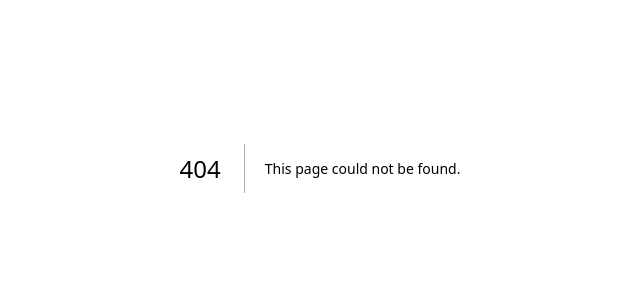
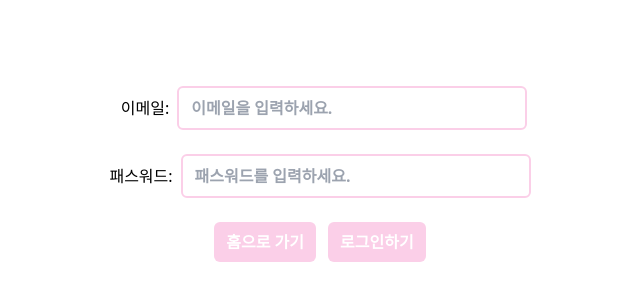
Before and after one commit to jeongSunny1/TodoList, a Next.js app: page /login in a window 1280 px wide. Before the commit this address had no page. Shown: the part 232-532 px from the top of the page, without its empty margins (320-960 px from the left). Built offline with nearby package versions, Linux system fonts and the light colour scheme.

Commit message:
feat: login page UI

```diff
--- a/src/app/@form/error.tsx
+++ b/src/app/@data/Error.tsx
@@ -1,4 +1,3 @@
-"use client";
 import React from "react";
 
 function error() {
--- /dev/null
+++ b/src/app/@data/Loading.tsx
@@ -0,0 +1,9 @@
+export const Loading = () => {
+  return (
+    <div className="w-[350px] h-[100%] border-slate-200 rounded-md p-4 text-center border-2 bg-gray-300 animate-pulse flex flex-col justify-center items-center">
+      <div className="h-8 bg-gray-400 rounded w-2/3 mb-2"></div>
+      <div className="h-6 bg-gray-400 rounded w-1/2"></div>
+      <div className="h-8 bg-gray-400 rounded w-1/3 mt-3"></div>
+    </div>
+  );
+};
--- /dev/null
+++ b/src/app/@data/page.tsx
@@ -0,0 +1,98 @@
+// "use client";
+// import React, { useEffect, useState } from "react";
+// import { DataProps } from "../types/type";
+// import DeletePutButton from "../utils/DeletePutButton";
+// import { Loading } from "./Loading";
+
+// const Data: React.FC<DataProps> = ({ todoList, deleteTodo, updateTodo }) => {
+//   const [isLoading, setIsLoading] = useState(false);
+
+//   useEffect(() => {
+//     const timer = setTimeout(() => {
+//       setIsLoading(true);
+//     }, 3000);
+//     setIsLoading(false);
+
+//     return () => clearTimeout(timer);
+//   }, []);
+
+//   return (
+//     <div className="flex flex-wrap gap-5 w-[1095px] max-w-[1200px] h-[250px]">
+//       <div className="w-[350px] h-[100%] border-slate-200 rounded-md p-4 text-center border-2 bg-indigo-100 flex flex-col justify-center items-center">
+//         <Loading />
+//       </div>
+//       {todoList.map((item: any) => (
+//         <div
+//           key={item.id}
+//           className="w-[350px] h-[100%] border-slate-200 rounded-md p-4
+//             text-center border-2 bg-indigo-100 flex flex-col justify-center items-center"
+//         >
+//           <p className="text-xl	font-medium	">제목: {item.title}</p>
+//           <p>내용: {item.content}</p>
+
+//           <div className="mt-3">
+//             <DeletePutButton
+//               item={item}
+//               updateTodo={updateTodo}
+//               deleteTodo={deleteTodo}
+//             />
+//           </div>
+//         </div>
+//       ))}
+//     </div>
+//   );
+// };
+
+// export default Data;
+
+"use client";
+import React, { useEffect, useState } from "react";
+import { DataProps } from "../types/type";
+import DeletePutButton from "../utils/DeletePutButton";
+import { Loading } from "./Loading";
+
+const Data: React.FC<DataProps> = ({ todoList, deleteTodo, updateTodo }) => {
+  const [isLoading, setIsLoading] = useState(true);
+
+  useEffect(() => {
+    const timer = setTimeout(() => {
+      setIsLoading(false);
+    }, 3000);
+
+    return () => clearTimeout(timer);
+  }, []);
+
+  return (
+    <div className="flex flex-wrap gap-5 w-[1095px] max-w-[1200px] h-[250px]">
+      {isLoading
+        ? Array.from({ length: todoList.length }).map((_, index) => (
+            <div
+              key={index}
+              className="w-[350px] h-[100%] border-slate-200 rounded-md p-4 text-center border-2 bg-indigo-100 flex flex-col justify-center items-center"
+            >
+              <Loading key={index} />
+            </div>
+          ))
+        : todoList.map((item: any) => (
+            <div
+              key={item.id}
+              className="w-[350px] h-[100%] border-slate-200 rounded-md p-4
+              text-center border-2 bg-indigo-100 flex flex-col justify-center items-center"
+            >
+              <p className="text-xl	font-medium	">제목: {item.title}</p>
+              <p>내용: {item.content}</p>
+
+              <div className="mt-3">
+                <DeletePutButton
+                  item={item}
+                  updateTodo={updateTodo}
+                  deleteTodo={deleteTodo}
+                />
+              </div>
+            </div>
+          ))}
+    </div>
+  );
+};
+
+export default Data;
--- a/src/app/@form/loading.tsx
+++ /dev/null
@@ -1,7 +0,0 @@
-import React from "react";
-
-function loading() {
-  return <div>loading</div>;
-}
-
-export default loading;
--- a/src/app/@form/page.tsx
+++ b/src/app/@form/page.tsx
@@ -2,12 +2,12 @@
 
 import Button from "@/components/ui/button";
 import Input from "@/components/ui/input";
-import React from "react";
+import React, { useEffect, useState } from "react";
 import { Controller, useForm } from "react-hook-form";
 import { schema } from "../schema/DataSchema";
 import { Todo } from "../types/type";
 import { useTodoStore } from "../schema/Store";
-import Data from "../utils/Data";
+import Data from "../@data/page";
 
 function Form() {
   const addTodo = useTodoStore((state) => state.addTodo);
@@ -116,6 +116,7 @@ function Form() {
           확인
         </Button>
       </form>
+
       <Data
         todoList={todoList}
         deleteTodo={todos.deleteTodo}
--- /dev/null
+++ b/src/app/login/page.tsx
@@ -0,0 +1,41 @@
+"use client";
+
+import Button from "@/components/ui/button";
+import Input from "@/components/ui/input";
+import { useRouter } from "next/navigation";
+import React from "react";
+
+function Login() {
+  const route = useRouter();
+  //   const onSubmitHandler = (e: React.FormEvent<HTMLFormElement>) => {
+  //     // e.preventdefault();
+  //   };
+  const onClickRouter = () => {
+    route.push("/");
+  };
+  return (
+    <div className="w-[100%] max-w-[1200px]	h-[100vh] flex flex-col	items-center justify-center	mx-auto">
+      <div className=" flex flex-col items-center justify-center mx-auto m-3 ">
+        <div className="flex gap-2 items-center m-3 mr-1">
+          <p>이메일:</p>
+          <Input type="email" placeholder="이메일을 입력하세요." />
+        </div>
+        <div className="flex gap-2 items-center m-3">
+          <p>패스워드:</p>
+          <Input type="password" placeholder="패스워드를 입력하세요." />
+        </div>
+        <div className="flex flex-row gap-3">
+          <Button type="button" className="mt-3" onClick={onClickRouter}>
+            홈으로 가기
+          </Button>
+
+          <Button type="submit" className="mt-3">
+            로그인하기
+          </Button>
+        </div>
+      </div>
+    </div>
+  );
+}
+
+export default Login;
--- a/src/app/page.tsx
+++ b/src/app/page.tsx
@@ -4,6 +4,7 @@ export default function Home() {
   return (
     <div className="w-[100%] max-w-[1200px]	 h-[100vh] flex flex-col	items-center justify-center	 mx-auto	">
       <h2 className="text-red-300 text-5xl	font-semibold">TodoList</h2>
+
       <Form />
     </div>
   );
--- a/src/app/utils/Data.tsx
+++ /dev/null
@@ -1,30 +0,0 @@
-import React from "react";
-import { DataProps } from "../types/type";
-import DeletePutButton from "./DeletePutButton";
-
-const Data: React.FC<DataProps> = ({ todoList, deleteTodo, updateTodo }) => {
-  return (
-    <div className="flex flex-wrap gap-5 w-[1095px] max-w-[1200px] h-[250px]">
-      {todoList.map((item: any) => (
-        <div
-          key={item.id}
-          className="w-[350px] h-[100%] border-slate-200 rounded-md p-4
-          text-center border-2 bg-indigo-100 flex flex-col justify-center items-center"
-        >
-          <p className="text-xl	font-medium	">제목: {item.title}</p>
-          <p>내용: {item.content}</p>
-
-          <div className="mt-3">
-            <DeletePutButton
-              item={item}
-              updateTodo={updateTodo}
-              deleteTodo={deleteTodo}
-            />
-          </div>
-        </div>
-      ))}
-    </div>
-  );
-};
-
-export default Data;
--- a/src/app/utils/DeletePutButton.tsx
+++ b/src/app/utils/DeletePutButton.tsx
@@ -1,3 +1,5 @@
+"use client";
+
 import Button from "@/components/ui/button";
 import Input from "@/components/ui/input";
 import React, { useState } from "react";
@@ -27,7 +29,6 @@ const DeletePutButton: React.FC<PutProps> = ({
     const validation = schema.safeParse(data);
     if (validation.success) {
       updateTodo({ ...item, title: newTitle, content: newContent });
-      reset();
       setIsOpen(false);
       alert("수정완료 되었습니다!");
     }
@@ -57,7 +58,7 @@ const DeletePutButton: React.FC<PutProps> = ({
             },
           }}
           render={({ field }) => (
-            <div className="">
+            <div>
               <Input
                 {...field}
                 // value={field.value || ""}
```
